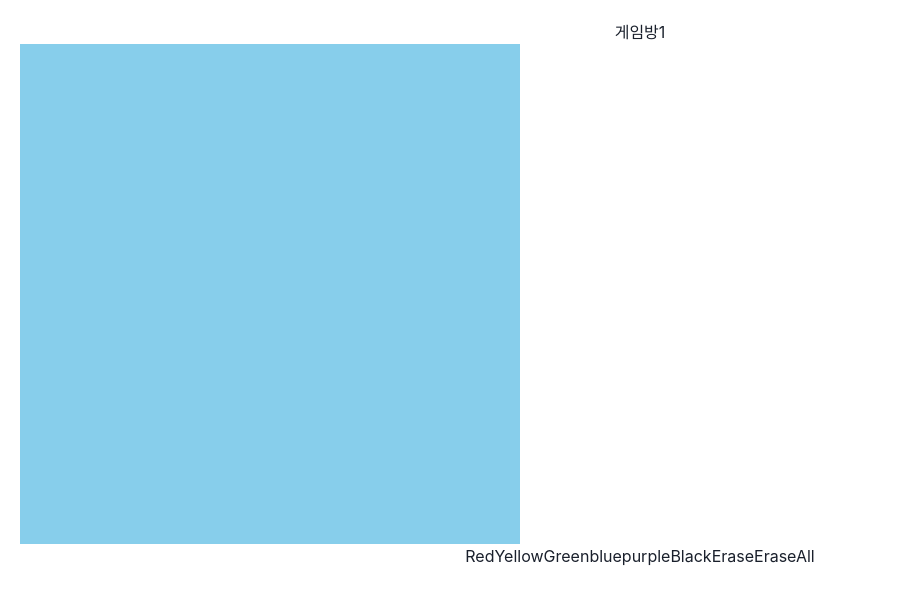
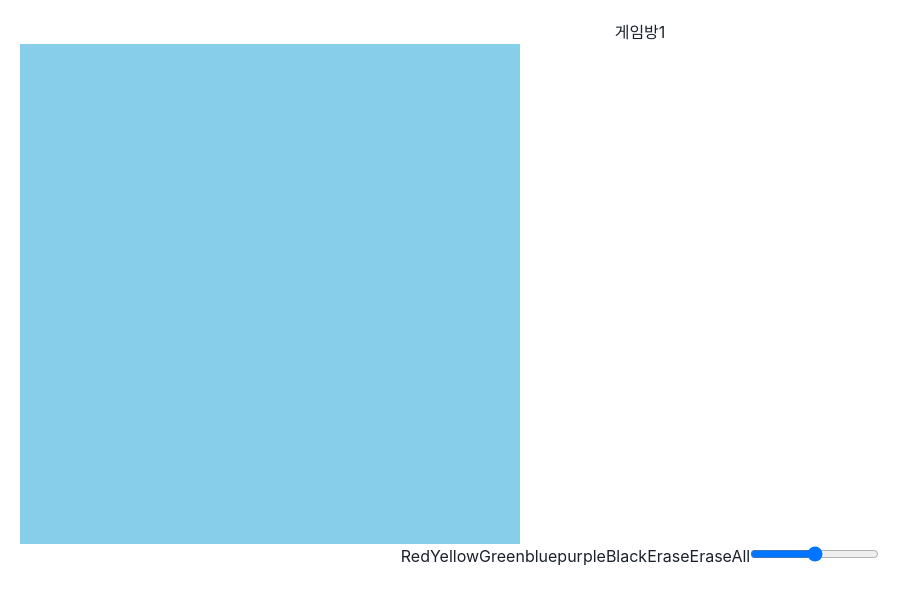
Before and after one commit to KDT1-FE/Y_FE_Toy2, a React (Vite) app: page /room/1 in a window 1280 px wide. Shown: the top 604 px of the page, without its empty margins (0-921 px from the left). Built offline with nearby package versions, Linux system fonts and the light colour scheme; no server answers.

Commit message:
Add: 굵기 조절 기능 추가

```diff
--- a/src/components/template/drawing.tsx
+++ b/src/components/template/drawing.tsx
@@ -7,6 +7,7 @@ const Drawing = () => {
     { x: number; y: number } | undefined
   >(undefined);
   const [color, setColor] = useState('black');
+  const [lineWidth, setLineWidth] = useState(4);
 
   const canvasRef = useRef<HTMLCanvasElement>(null); // 캔버스 (도화지)
   const contextRef = useRef<CanvasRenderingContext2D | null>(null); // 그림 (내용)
@@ -22,18 +23,25 @@ const Drawing = () => {
       canvas.style.height = `500px`;
       canvas.style.backgroundColor = `skyblue`;
 
+      // 그리기
       const ctx = canvas.getContext('2d');
       ctx!.scale(1, 1);
       ctx!.lineCap = 'round';
-      ctx!.lineWidth = 4;
+      ctx!.lineWidth = lineWidth;
       contextRef.current = ctx;
     }
 
+    // 색상 변경
     const ctx = contextRef.current; // context Ref
     if (ctx) {
       ctx.strokeStyle = color;
     }
-  }, [color]);
+
+    // 굵기 변경
+    if (canvas && ctx) {
+      ctx.lineWidth = lineWidth;
+    }
+  }, [color, lineWidth]);
 
   /// 색상 변경 함수 (여기에 부분 지우개 배경색으로 넣음)
   const changeColor = (newColor: string) => {
@@ -48,6 +56,8 @@ const Drawing = () => {
     ctx!.fillStyle = 'skyblue';
     ctx!.fillRect(0, 0, 500, 500);
   };
+
+  /// 굵기 변경 함수
 
   /// 마우스 이동 감지 + 그리는 역할
   const getDrawing = (
@@ -131,10 +141,19 @@ const Drawing = () => {
         <button onClick={() => changeColor('skyblue')}>Erase</button>
 
         <button onClick={() => EraseAll()}>EraseAll</button>
+
+        <input
+          onChange={(e) => setLineWidth(Number(e.target.value))}
+          type="range"
+          min="2"
+          max="6"
+          step="0.1"
+          value={lineWidth}
+        />
       </div>
     </>
   );
-  // addEventListener를 포함한 useEffect를 제거하고 이렇게 간략화했습니닷.
+  // addEventListener를 포함한 useEffect를 제거하고 이렇게 간략화했습니다
 };
 
 export default Drawing;
```
